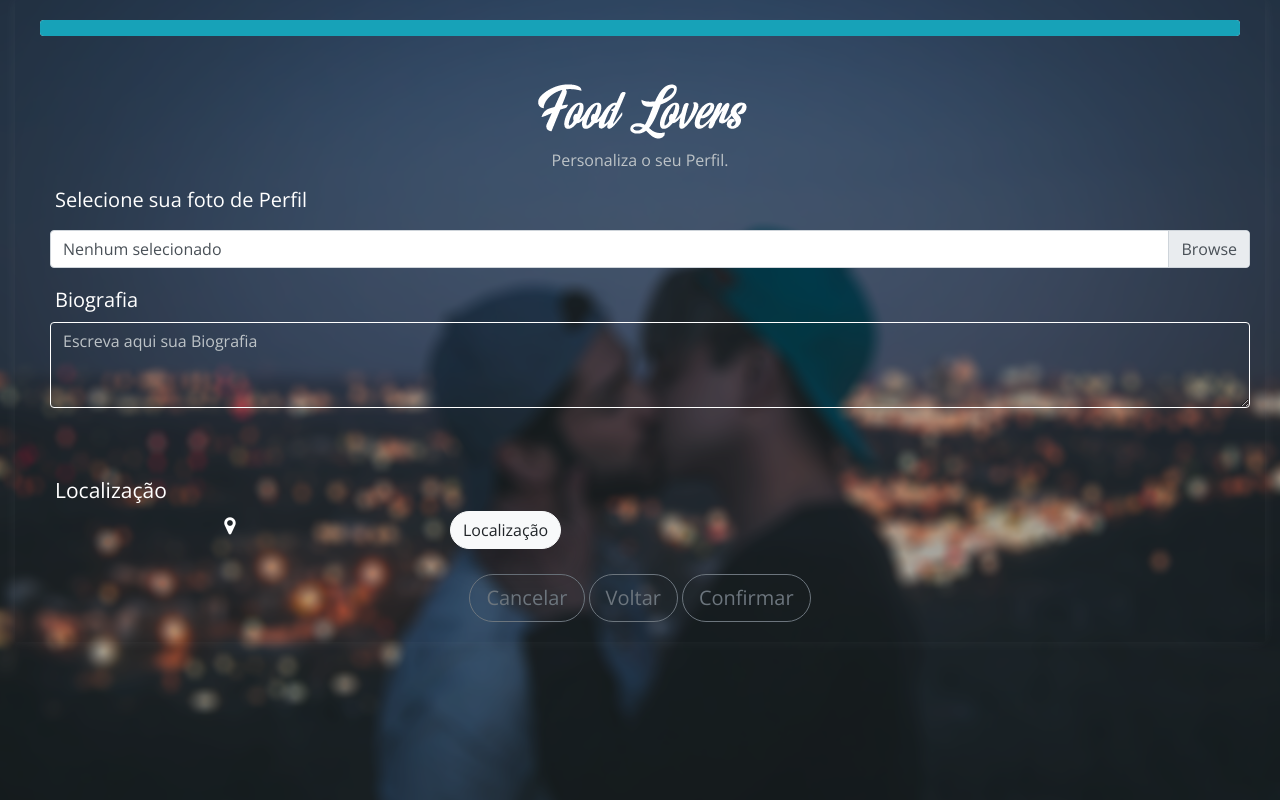
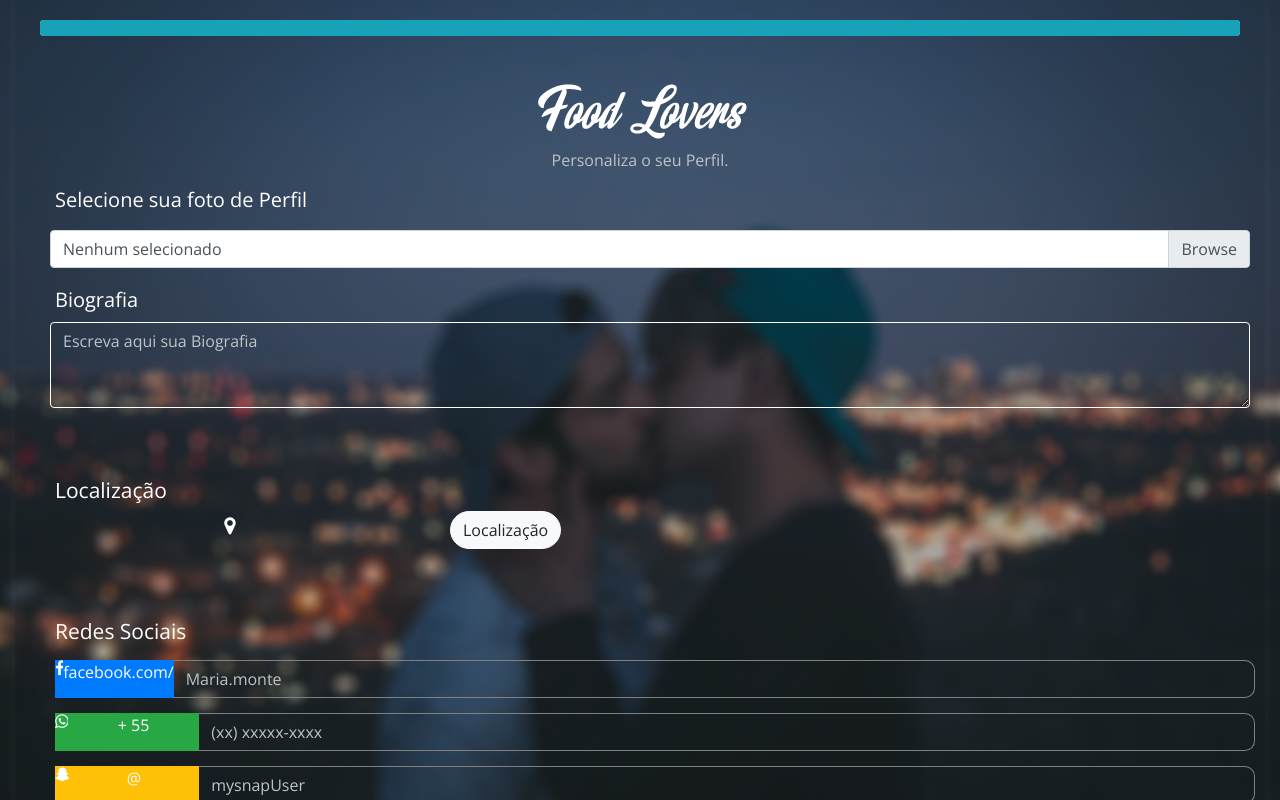
Before and after one commit to rafaelazd/food-lovers, a Vue app in the folder web-ui/: page /#/cadastro-3 in a window 1280 px wide. Built offline with nearby package versions, Linux system fonts and the light colour scheme; what tether-shepherd would draw is missing.

Commit message:
Cadastro de Redes Sociais
Feito os inputs para cadastro de redes sociais

```diff
--- a/web-ui/src/components/Cadastro3.vue
+++ b/web-ui/src/components/Cadastro3.vue
@@ -8,7 +8,9 @@
                     </div> <br> <br>
                     <h1><img src="/static/img/foodlovers.png" class="img-fluid"></h1>
                     <p>Personaliza o seu Perfil.</p>
+
                     <!-- Perfil Card -->
+
                         <h5>Selecione sua foto de Perfil</h5>
                         <b-form-file id="file" choose-label="Procurar" placeholder="Nenhum selecionado"></b-form-file>
 
@@ -30,7 +32,37 @@
                                 </p>
                               </div>
                         </div>
+                        <h6>Redes Sociais</h6>
+                        <div class="social">
+                            <b-input-group id="facebook">
+                                <b-input-group-addon class="bg-primary"><i class="fa fa-facebook" aria-hidden="true"></i></b-input-group-addon>
+                                <b-input-group-addon class="bg-primary">facebook.com/</b-input-group-addon>
+                                 <b-form-input placeholder="Maria.monte"></b-form-input>
+                            </b-input-group>
+                            <b-input-group id="whatsapp">
+                                <b-input-group-addon class="bg-success"><i class="fa fa-whatsapp" aria-hidden="true"></i></b-input-group-addon>
+                                <b-input-group-addon class="bg-success whatsapp">+ 55</b-input-group-addon>
+                                <b-form-input placeholder="(xx) xxxxx-xxxx"></b-form-input>
+                            </b-input-group>
+                            <b-input-group id="snapchat">
+                                <b-input-group-addon class="bg-warning"><i class="fa fa-snapchat-ghost" aria-hidden="true"></i></b-input-group-addon>
+                                <b-input-group-addon class="bg-warning arroba">@</b-input-group-addon>
+                                 <b-form-input placeholder="mysnapUser"></b-form-input>
+                            </b-input-group>
+                            <b-input-group id="twitter">
+                                <b-input-group-addon class="bg-info"><i class="fa fa-twitter" aria-hidden="true"></i></b-input-group-addon>
+                                <b-input-group-addon class="bg-info arroba">@</b-input-group-addon>
+                                 <b-form-input placeholder="mytwUser"></b-form-input>
+                            </b-input-group>
+                            <b-input-group id="instagram">
+                                <b-input-group-addon class="bg-gradient"><i class="fa fa-instagram" aria-hidden="true"></i></b-input-group-addon>
+                                <b-input-group-addon class="bg-gradient2">@</b-input-group-addon>
+                                 <b-form-input placeholder="myinstagramUser"></b-form-input>
+                            </b-input-group>
+                        </div>
+
                  <!-- END Perfil Card -->
+
                     <div class="buttons d-flex justify-content-center">
                         <router-link class="btn btn-outline-secondary btn-lg" role="button" aria-pressed="true" to="/usuario-nao-autenticado">Cancelar</router-link>
                         <router-link class="btn btn-outline-secondary btn-lg" role="button" aria-pressed="true" to="/cadastro-2">Voltar</router-link>
@@ -205,4 +237,53 @@ export default {
     .buttons {
         margin-top: 25px;
     }
+
+    .social .input-group{
+        margin: 15px;
+    }
+
+    .social input{
+        background-color: transparent;
+        border-color: gray;
+        border-left-color: transparent;
+        color: white;
+        width: 500px;
+        border-radius: 10px;
+    }
+
+    .social input:focus{
+        background-color: rgba(0,0,0,.3);
+        border-color: transparent;
+        color: white;
+    }
+
+    .social input::-webkit-input-placeholder { /* WebKit browsers */
+        color: #bdc3c7;
+        font-family: 'Open Sans', sans-serif;
+    }
+
+    .social .input-group-addon{
+       color: white;
+    }
+
+    .social .bg-gradient{
+        background: linear-gradient(-45deg, #F89406, #DB0A5B);
+    }
+
+    .social .bg-gradient2{
+        background: linear-gradient(45deg, #F89406, #DB0A5B);
+        padding-left: 58px;
+        padding-right: 58px;
+    }
+
+    .social .whatsapp {
+        padding-left: 50px;
+        padding-right: 50px;
+    }
+
+    .social .arroba {
+        padding-left: 58px;
+        padding-right: 58px;
+    }
+
 </style>
```
